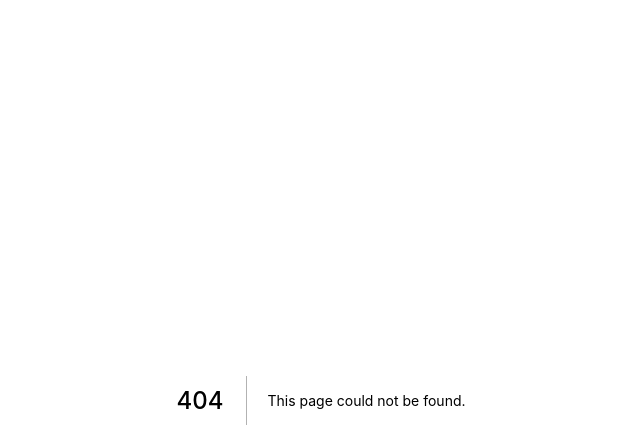
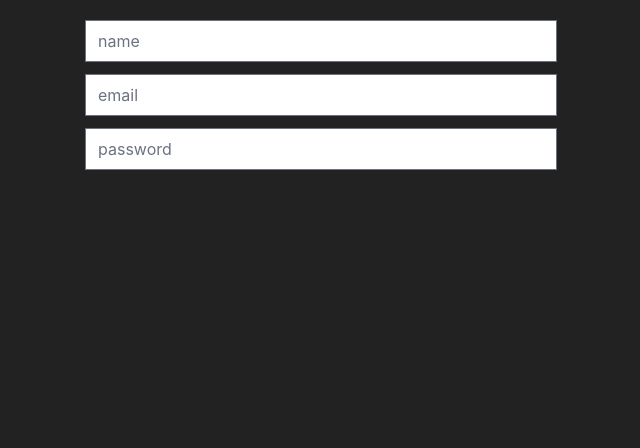
Before and after one commit to hayoung-jeremy/study-nextjs, a Next.js app: page /forms in a window 1280 px wide. Before the commit this address had no page. Shown: the top 448 px of the page, without its empty margins (319-959 px from the left). Built offline with nearby package versions, Linux system fonts and the light colour scheme.

Commit message:
feat : react-hook-form

```diff
--- a/package.json
+++ b/package.json
@@ -16,7 +16,8 @@
     "@tailwindcss/forms": "^0.5.0",
     "next": "12.1.5",
     "react": "18.0.0",
-    "react-dom": "18.0.0"
+    "react-dom": "18.0.0",
+    "react-hook-form": "^7.33.0"
   },
   "devDependencies": {
     "@types/node": "17.0.25",
--- /dev/null
+++ b/pages/forms.tsx
@@ -0,0 +1,17 @@
+import React from "react"
+import { useForm } from "react-hook-form"
+
+const Forms = () => {
+  const { register, watch } = useForm()
+  return (
+    <div className="">
+      <form className="p-5 w-full flex flex-col gap-3">
+        <input {...register("username")} type="text" placeholder="name" />
+        <input {...register("email")} type="text" placeholder="email" />
+        <input {...register("password")} type="text" placeholder="password" />
+      </form>
+    </div>
+  )
+}
+
+export default Forms
```
Also changed, not shown: 1 other file (tests, documents, lock files or other folders).
